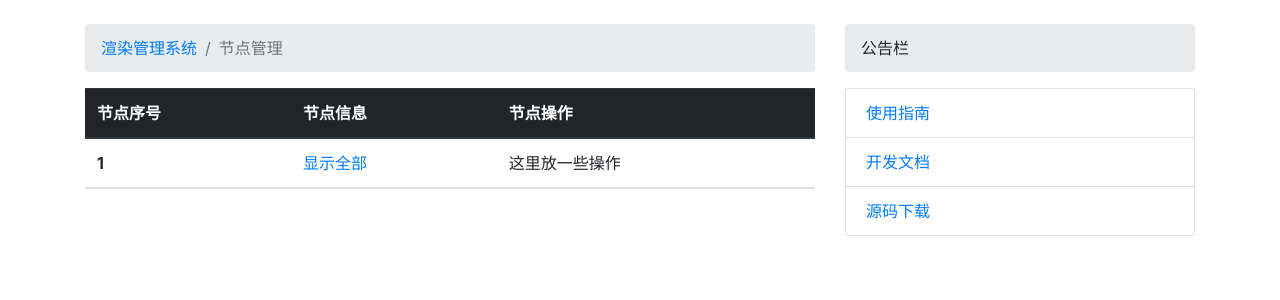
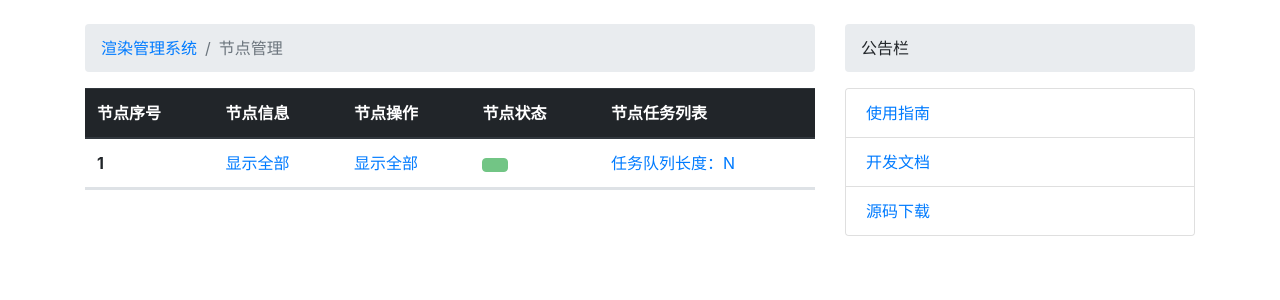
Before and after one commit to fkworld/my_graduation_project, a Flask app: template web_flask/templates/node_manager.html in a window 1280 px wide. Shown: the part 56-356 px from the top of the page. Run offline with Flask 2, Linux system fonts and the light colour scheme; the template is opened without the code that fills it: most values are stand-ins (such as "Sample title", 1, 10 or a date in 2020); some libraries are stand-ins or nearby versions.

Commit message:
完善节点管理前端显示

```diff
--- a/web_flask/templates/node_manager.html
+++ b/web_flask/templates/node_manager.html
@@ -12,6 +12,8 @@
             <th scope="col">节点序号</th>
             <th scope="col">节点信息</th>
             <th scope="col">节点操作</th>
+            <th scope="col">节点状态</th>
+            <th scope="col">节点任务列表</th>
         </tr>
     </thead>
     <tbody>
@@ -21,10 +23,22 @@
             <td>
                 <a data-toggle="collapse" href=#{{ loop.index }} aria-expanded="false" aria-controls={{ loop.index }}>显示全部</a>
             </td>
-            <td>这里放一些操作</td>
+            <td>
+                <a data-toggle="collapse" href=#handle{{ loop.index }} aria-expanded="false" aria-controls=handle{{ loop.index }}>显示全部</a>
+            </td>
+            <td>
+                {% if loop.index % 3 == 1 %}
+                <button class="btn btn-success" disabled></button>
+                {% else %}
+                <button class="btn btn-secondary" disabled></button>
+                {% endif %}
+            </td>
+            <td>
+                <a data-toggle="collapse" href=#task{{ loop.index }} aria-expanded="false" aria-controls=task{{ loop.index }}>任务队列长度：N</a>
+            </td>
         </tr>
         <tr>
-            <td colspan="4" style="padding: 0">
+            <td colspan="5" style="padding: 0">
                 <div class="collapse" id={{ loop.index }}>
                     <div class="card">
                         <ul class="list-group list-group-flush">
@@ -38,7 +52,32 @@
             </td>
         </tr>
         <tr>
-            <td colspan="4" style="padding: 0"></td>
+            <td colspan="5" style="padding: 0">
+                <div class="collapse" id=handle{{ loop.index }}>
+                    <div class="card">
+                        <ul class="list-group list-group-flush">
+                            <li class="list-group-item">操作列表</li>
+                            <li class="list-group-item">节点重启</li>
+                            <li class="list-group-item">操作二</li>
+                            <li class="list-group-item">操作三</li>
+                        </ul>
+                    </div>
+                </div>
+            </td>
+        </tr>
+        <tr>
+            <td colspan="5" style="padding: 0">
+                <div class="collapse" id=task{{ loop.index }}>
+                    <div class="card">
+                        <ul class="list-group list-group-flush">
+                            <li class="list-group-item">任务列表</li>
+                            <li class="list-group-item">任务一</li>
+                            <li class="list-group-item">任务二</li>
+                            <li class="list-group-item">任务三</li>
+                        </ul>
+                    </div>
+                </div>
+            </td>
         </tr>
         {% endfor %}
     </tbody>
```
